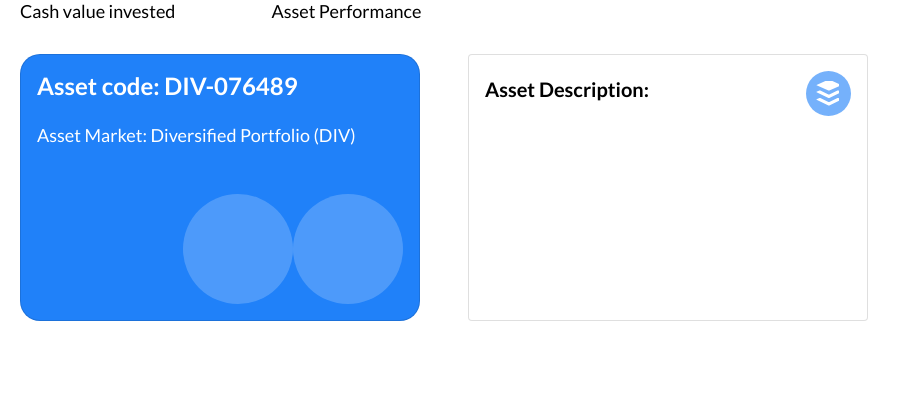
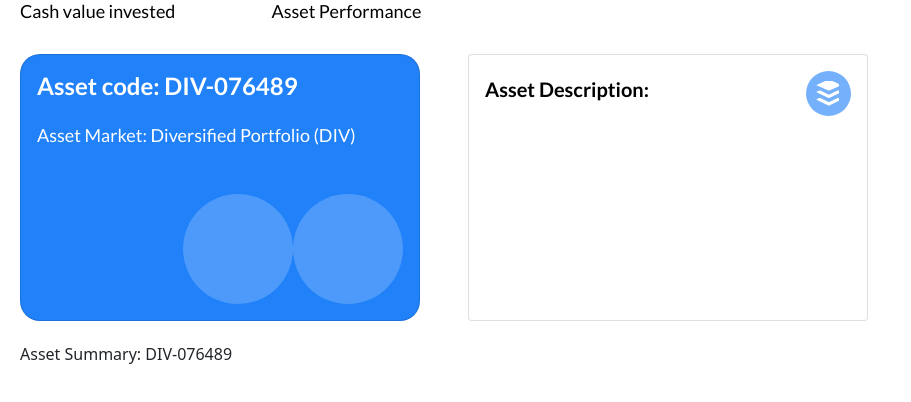
Before and after one commit to Dreezy305/HuntersWall, a Next.js app: page /portfolio in a window 1280 px wide. Both pictures are taken after a click on the element "Asset Performance". Shown: the top 402 px of the page, without its empty margins (0-911 px from the left). Built offline with nearby package versions, Linux system fonts and the light colour scheme; no server answers.

Commit message:
asset description and cards

```diff
--- a/components/assetPerformance.js
+++ b/components/assetPerformance.js
@@ -7,7 +7,7 @@ function AssetPerformance() {
 
   return (
     <div className="assetPerform">
-      <div className="d-flex flex-row justify-content-start">
+      <div className="d-flex flex-row justify-content-start mb-4">
         {/* CARD 1 */}
         <div className="card assetPerform_card me-4" style={{}}>
           <div className="card-body">
@@ -39,7 +39,9 @@ function AssetPerformance() {
       </div>
 
       {/* ASSET SUMMARY */}
-      <div className="assetPerform_summary"></div>
+      <div className="assetPerform_summary mt-2">
+        <h6>Asset Summary: DIV-076489</h6>
+      </div>
     </div>
   );
 }
```
